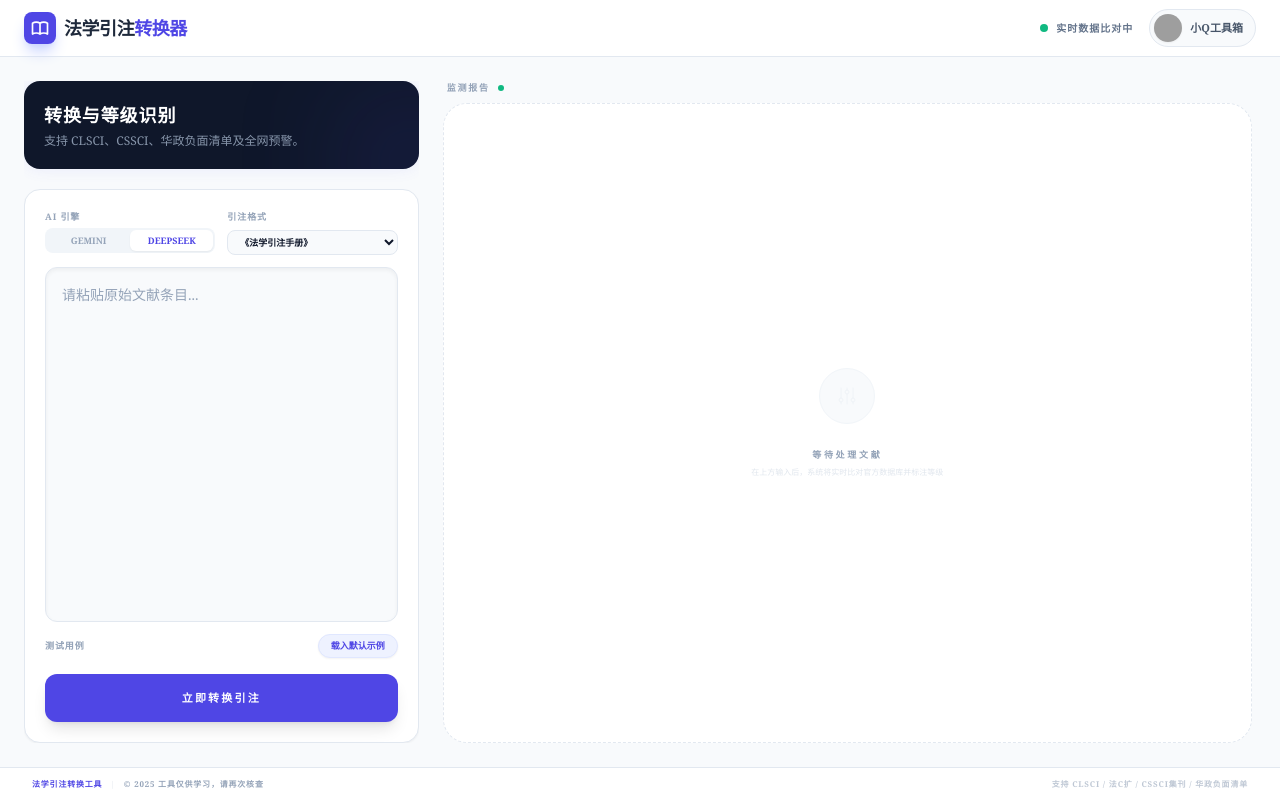
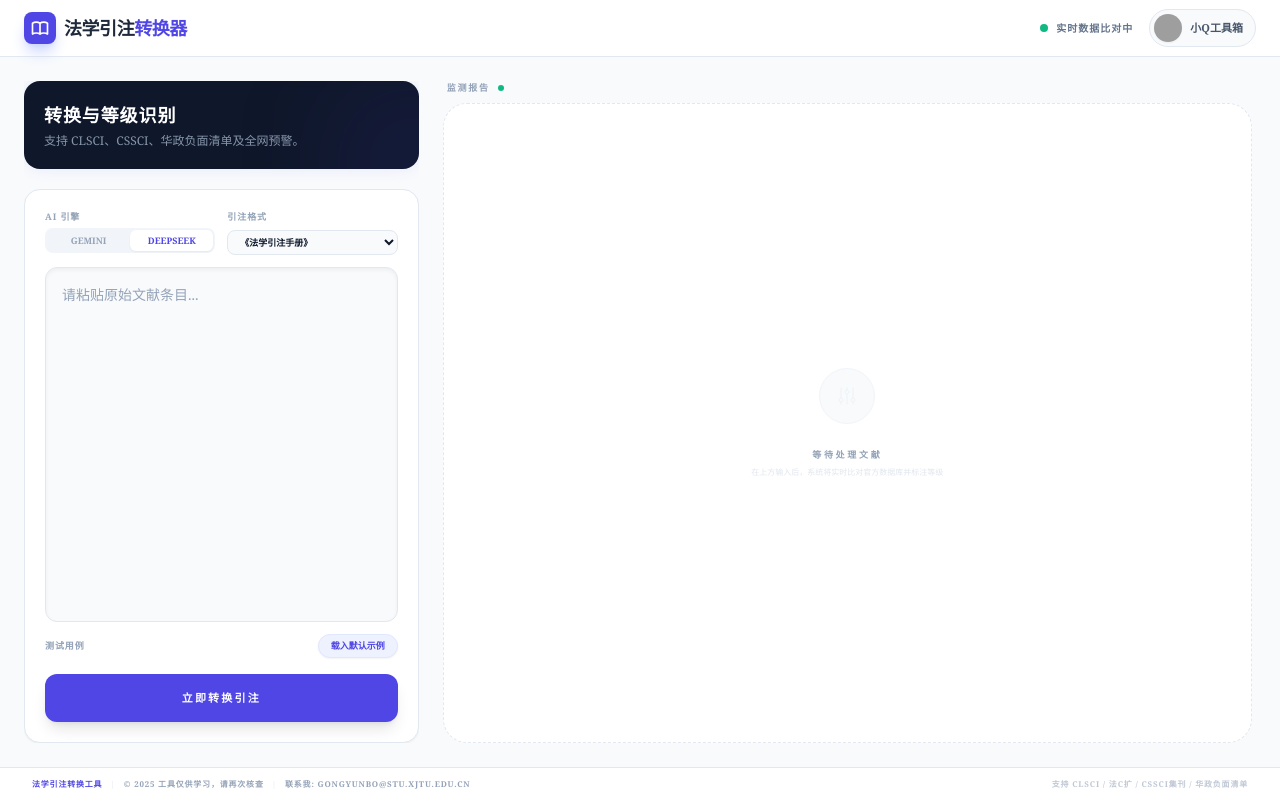
Before and after one commit to SmallsmallQ/citation_convert, a React (Vite) app: page / in a window 1280 px wide. Both pictures are taken after typing "Sample123" into the empty fields and a click on the button "进入系统". Built offline with nearby package versions, Linux system fonts and the light colour scheme; grey boxes are pictures that could not be loaded.

Commit message:
feat: Update social science citation name and add contact email
Rename the "《社科》规范" option to "《中国社会科学》" for clarity.
Add the developer's contact email to the footer for inquiries.

```diff
--- a/App.tsx
+++ b/App.tsx
@@ -222,7 +222,7 @@ Shumailov I, Shumaylov Z, Zhao Y, et al. AI models collapse when trained on recu
                   className="w-full bg-slate-50 border border-slate-200 rounded-lg text-[8px] lg:text-[9px] font-bold py-1 px-2 focus:ring-1 focus:ring-indigo-500 text-slate-900 outline-none cursor-pointer"
                 >
                   <option value={CitationStyle.LEGAL}>《法学引注手册》</option>
-                  <option value={CitationStyle.SOCIAL_SCIENCE}>《社科》规范</option>
+                  <option value={CitationStyle.SOCIAL_SCIENCE}>《中国社会科学》</option>
                   <option value={CitationStyle.GB7714}>GB/T 7714</option>
                 </select>
               </div>
@@ -340,6 +340,8 @@ Shumailov I, Shumaylov Z, Zhao Y, et al. AI models collapse when trained on recu
             <span className="text-indigo-600">法学引注转换工具</span>
             <span className="opacity-20">|</span>
             <span>© 2025 工具仅供学习，请再次核查</span>
+            <span className="opacity-20 hidden sm:inline">|</span>
+            <span className="hidden sm:inline">联系我: gongyunbo@stu.xjtu.edu.cn</span>
           </div>
           <div className="hidden sm:block opacity-60">
             支持 CLSCI / 法C扩 / CSSCI集刊 / 华政负面清单
```
